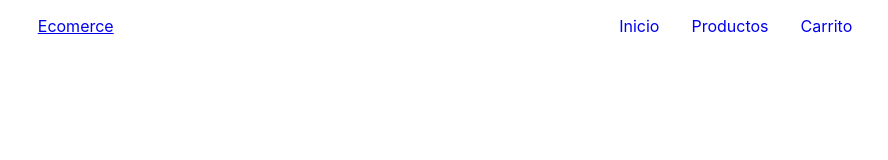
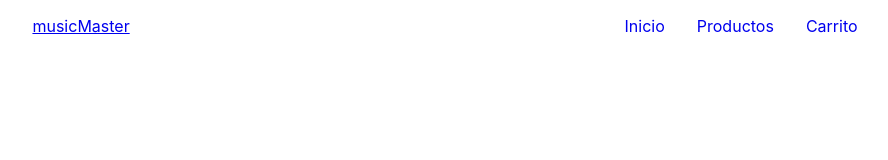
Before and after one commit to emilioMarchi/musicMarket_Marchi, a React (Create React App) app: page / in a window 1280 px wide. Shown: the top 160 px of the page, without its empty margins (187-1075 px from the left). Built offline with nearby package versions, Linux system fonts and the light colour scheme.

Commit message:
nuevo commit

```diff
--- a/src/components/header/header.js
+++ b/src/components/header/header.js
@@ -4,7 +4,7 @@ import './header.css';
 function Nav() {
     return (
         <nav className= "navbar">
-            <a href= '#'>Ecomerce</a>
+            <a href= '#'>musicMaster</a>
             <ul className= "nav-list">
                 <li><a href= '#'>Inicio</a></li>
                 <li><a href= '#'>Productos</a></li>
```
